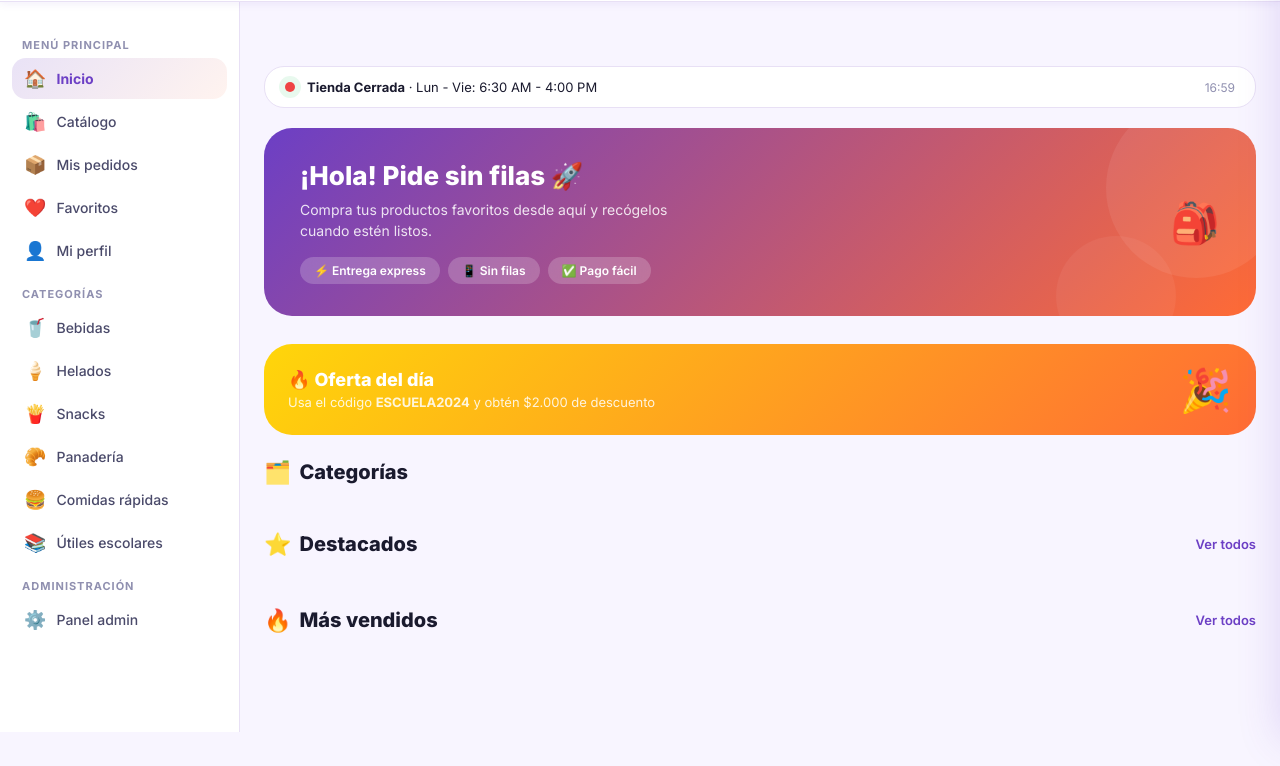
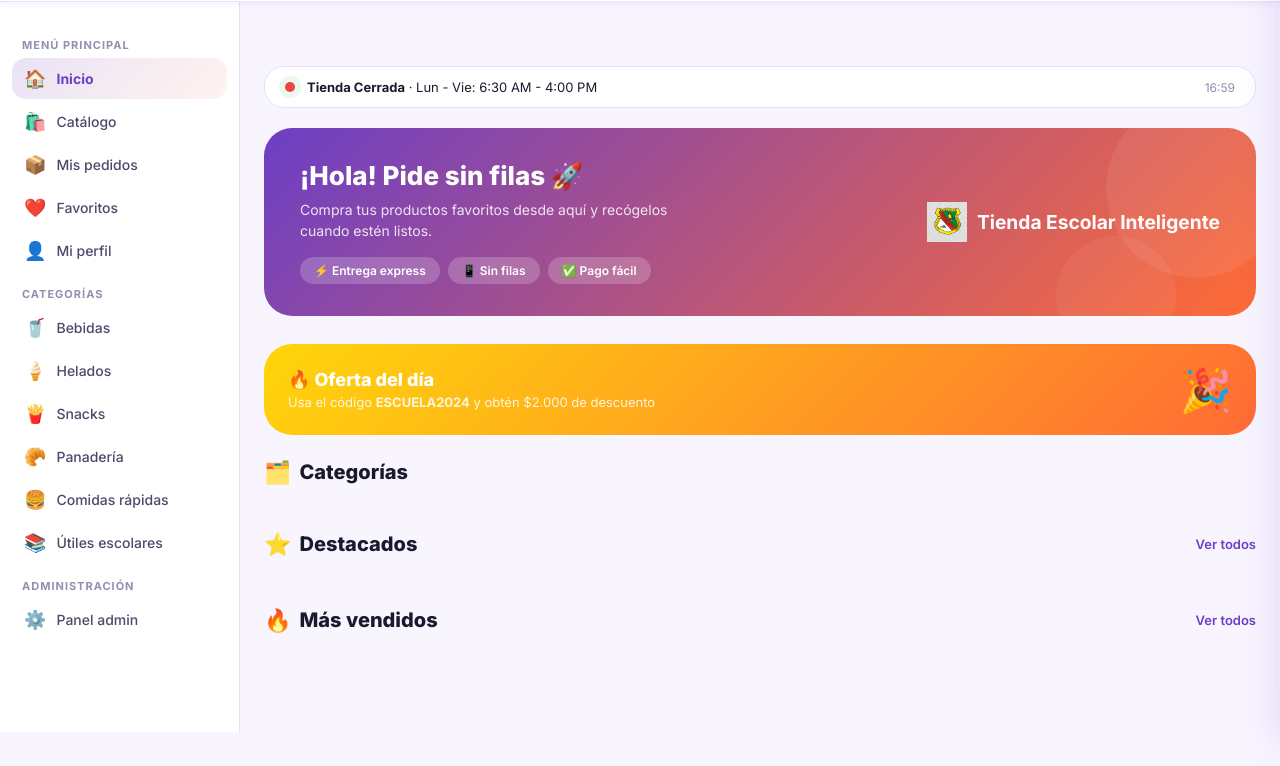
Before and after one commit to mailethpolo103-del/tienda-escolar, a plain HTML site: page index.html in a window 1280 px wide. Shown: the part 68-834 px from the top of the page. Drawn offline with Linux system fonts and the light colour scheme; no server answers.

Commit message:
comprobar error

```diff
--- a/index.html
+++ b/index.html
@@ -171,7 +171,14 @@
             <div class="hero-chip">✅ Pago fácil</div>
           </div>
         </div>
-        <div class="hero-emoji">🎒</div>
+      <div style="display: flex; align-items: center; gap: 10px;">
+    <img
+        src="recursos/Gemini_Generated_Image_6rd7bi6rd7bi6rd7.jpeg"
+        alt="Logo Tienda Escolar IUC"
+        style="height: 40px; width: auto;"
+    >
+    <span style="font-weight: bold; font-size: 1.2rem;">Tienda Escolar Inteligente</span>
+</div>
       </div>
 
       <!-- Promo Banner -->
```
